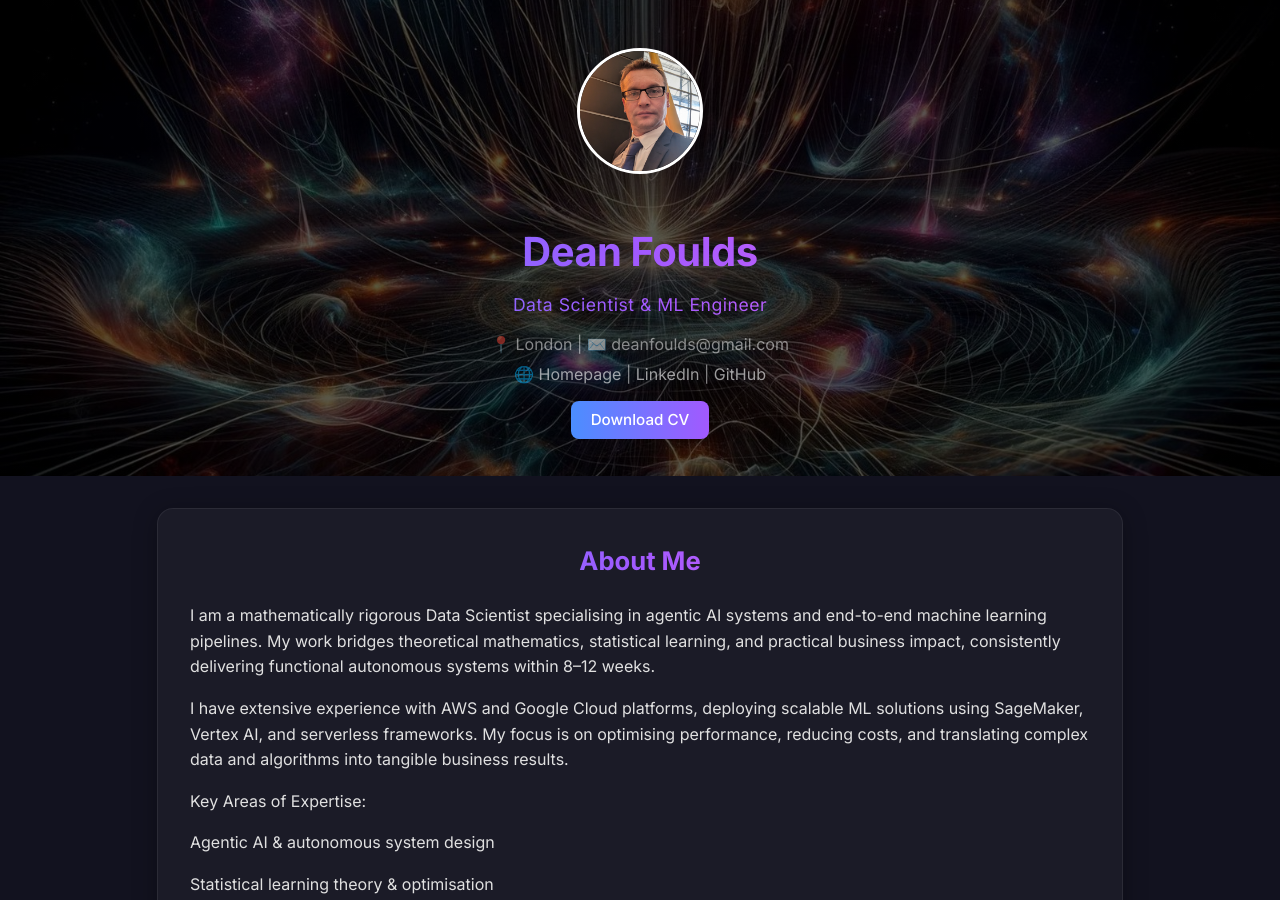
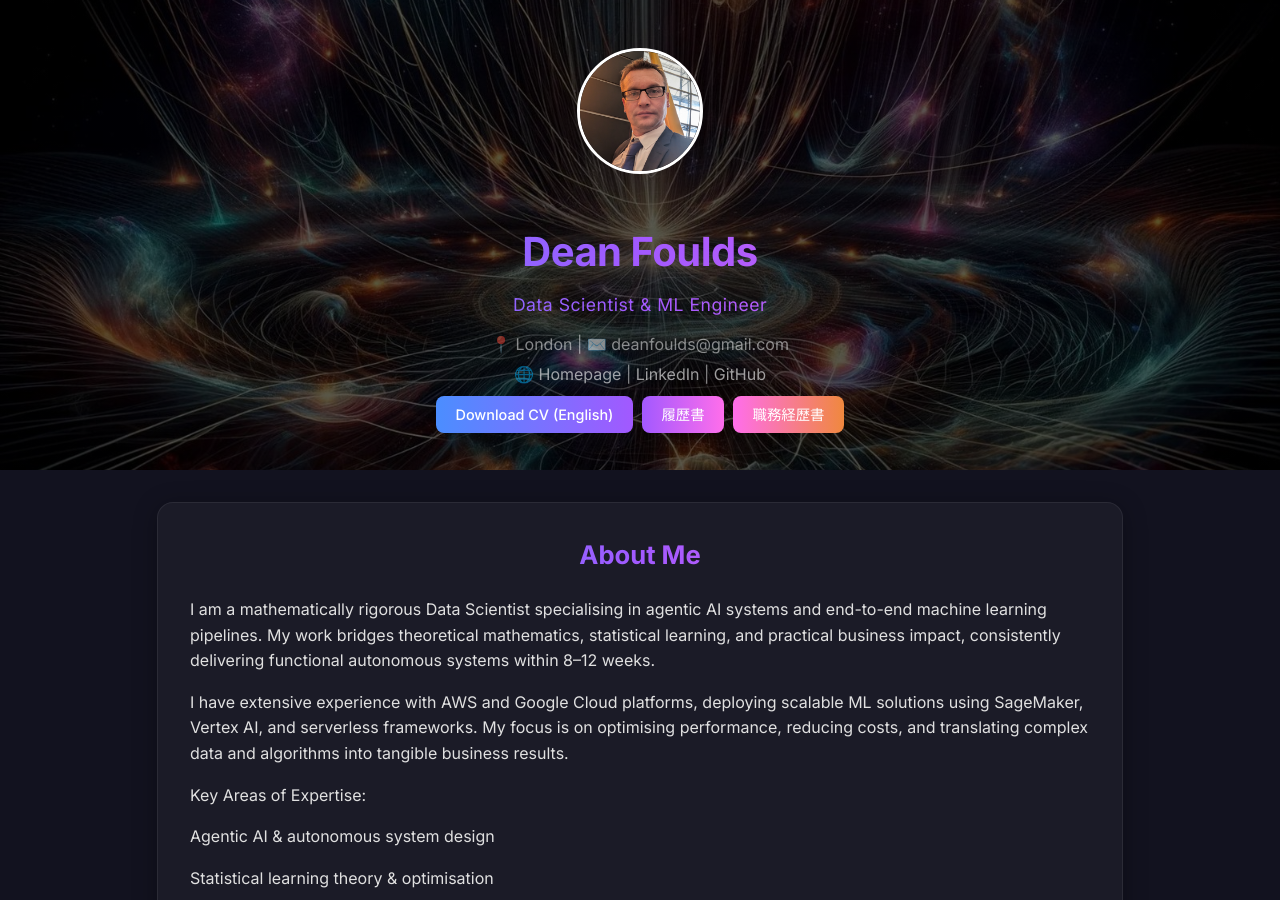
Before and after one commit to Dean-Foulds/Dean-Foulds, a Jekyll site: the page built from index.md, in a window 1280 px wide and 900 px high. Built offline with Jekyll 4.4.1, drawn with Linux system fonts in a browser that asks for light colours.

Commit message:
Add Japanese CV download buttons to header

```diff
--- a/_layouts/default.html
+++ b/_layouts/default.html
@@ -18,7 +18,11 @@
     <p>🌐 <a href="https://deanfoulds.xyz" target="_blank" rel="noopener noreferrer">Homepage</a> |
        <a href="https://www.linkedin.com/in/dean-foulds" target="_blank" rel="noopener noreferrer">LinkedIn</a> |
        <a href="https://github.com/Dean-Foulds" target="_blank" rel="noopener noreferrer">GitHub</a></p>
-    <p><a href="/assets/dean_foulds_cv_2026.pdf" download style="display:inline-block;margin-top:0.5rem;padding:0.45rem 1.2rem;background:linear-gradient(90deg,#4b8eff,#a259ff);color:#fff;border-radius:8px;font-weight:500;text-decoration:none;font-size:0.95rem;">Download CV</a></p>
+    <p style="display:flex;gap:0.6rem;justify-content:center;flex-wrap:wrap;margin-top:0.5rem;">
+      <a href="/assets/dean_foulds_cv_2026.pdf" download style="display:inline-block;padding:0.45rem 1.2rem;background:linear-gradient(90deg,#4b8eff,#a259ff);color:#fff;border-radius:8px;font-weight:500;text-decoration:none;font-size:0.9rem;">Download CV (English)</a>
+      <a href="/assets/rirekisho.pdf" download style="display:inline-block;padding:0.45rem 1.2rem;background:linear-gradient(90deg,#a259ff,#ff6eeb);color:#fff;border-radius:8px;font-weight:500;text-decoration:none;font-size:0.9rem;">履歴書</a>
+      <a href="/assets/shokumu_keirekisho.pdf" download style="display:inline-block;padding:0.45rem 1.2rem;background:linear-gradient(90deg,#ff6eeb,#f0883e);color:#fff;border-radius:8px;font-weight:500;text-decoration:none;font-size:0.9rem;">職務経歴書</a>
+    </p>
   </header>
   <main>
     <div class="content-wrapper">
```
Also changed, not shown: 2 other files.
